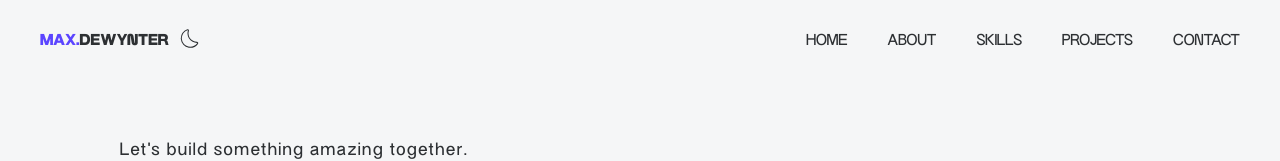
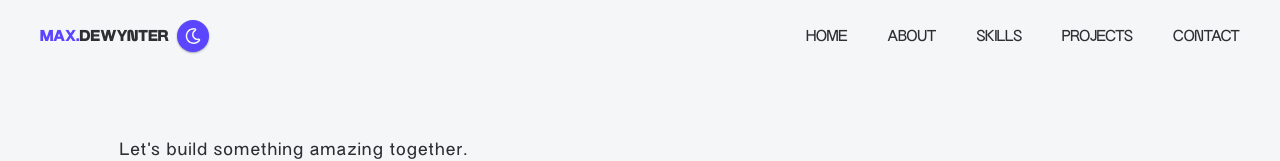
Before and after one commit to maxlearns2code/my-portfolio, a Next.js app: page / in a window 1280 px wide. Shown: the top 161 px of the page. Built offline with nearby package versions, Linux system fonts and the light colour scheme.

Commit message:
fix: improve navbar

```diff
--- a/app/components/Navbar.tsx
+++ b/app/components/Navbar.tsx
@@ -10,7 +10,6 @@ import ThemeSwitch from "./ThemeSwitch";
 const Navbar = () => {
   const [nav, setNav] = useState(false);
   const [shadow, setShadow] = useState(false);
-
   const HandleNav = () => {
     setNav(!nav);
   };
@@ -31,43 +30,43 @@ const Navbar = () => {
     <div
       className={
         shadow
-          ? "fixed w-full h-20 shadow-md shadow-gray-400 z-[10] bg-primary-color dark:bg-secondary-color"
-          : "fixed w-full h-20 z-[10] bg-primary-color dark:bg-secondary-color"
+          ? "fixed w-full left-0 top-0 p-5 md:px-10 shadow-md shadow-gray-400 z-[10] bg-primary-color dark:bg-secondary-color"
+          : "fixed w-full left-0 top-0 p-5 md:px-10 z-[10] bg-primary-color dark:bg-secondary-color"
       }
     >
       <div className="flex justify-between items-center w-full h-full">
-        <div className="flex">
+        <div className="flex justify-between items-center">
+          <p className="mr-2 mt-1 uppercase font-bold hover:border-b">
             <Link href="/">
-            <p className="ml-10 mr-2 mt-1 uppercase font-bold hover:border-b">
               <span className="text-tertiary-color dark:text-quaternary-color">
                 Max.
               </span>
               Dewynter
+            </Link>
           </p>
-          </Link>
           <ThemeSwitch />
         </div>
         <nav>
-          <ul className="hidden md:flex mt-1">
-            <li className="mr-10 uppercase hover:border-b">
+          <ul className="hidden md:flex mt-1 space-x-10">
+            <li className="uppercase hover:border-b">
               <Link href="/#home">Home</Link>
             </li>
-            <li className="mr-10 uppercase hover:border-b">
+            <li className="uppercase hover:border-b">
               <Link href="/#about">About</Link>
             </li>
-            <li className="mr-10 uppercase hover:border-b">
+            <li className="uppercase hover:border-b">
               <Link href="/#skills">Skills</Link>
             </li>
-            <li className="mr-10 uppercase hover:border-b">
+            <li className="uppercase hover:border-b">
               <Link href="/#projects">Projects</Link>
             </li>
-            <li className="mr-10 uppercase hover:border-b">
+            <li className="uppercase hover:border-b">
               <Link href="/#contact">Contact</Link>
             </li>
           </ul>
-          <div onClick={HandleNav} className="md:hidden mr-5">
-            <AiOutlineMenu size={25} />
-          </div>
+          <button onClick={HandleNav} className="md:hidden px-2 pb-2">
+            <AiOutlineMenu />
+          </button>
         </nav>
       </div>
       <div
@@ -78,55 +77,62 @@ const Navbar = () => {
         <div
           className={
             nav
-              ? "md:hidden fixed left-0 top-0 w-[75%] sm:w-[60%] md:w-[45%] h-screen bg-primary-color dark:bg-secondary-color p-10 ease-in duration-500"
-              : "fixed left-[-100%] top-0 p-10 ease-in duration-500"
+              ? "md:hidden fixed left-0 top-0 w-[80%] h-screen bg-primary-color dark:bg-secondary-color py-5 px-10  ease-in duration-500"
+              : "fixed left-[-100%] top-0 py-5 px-10 ease-in duration-500"
           }
         >
           <div>
             <div className="flex w-full items-center justify-between">
+              <p className="mt-1 uppercase font-bold hover:border-b">
                 <Link href="/">
-                <p className="text-1xl font-bold uppercase">
                   <span className="text-tertiary-color dark:text-quaternary-color">
                     Max.
                   </span>
                   Dewynter
+                </Link>
               </p>
-              </Link>
-              <div
-                onClick={HandleNav}
-                className="rounded-full shadow-md shadow-gray-400 p-3 cursor-pointer"
-              >
+              <button onClick={HandleNav} className="px-2 pb-2">
                 <AiOutlineClose />
+              </button>
             </div>
-            </div>
-            <div className="border-b border-gray-300 my-4">
-              <p className=" w-[85%] md:w-[90%] py-4">
+            <div className="border-b border-gray-300 mt-10">
+              <p className=" w-[80%] py-5">
                 Let&apos;s build something amazing together.
               </p>
             </div>
             <div className="py-4 flex flex-col">
               <ul className="uppercase">
+                <li className="py-4 uppercase">
                   <Link onClick={() => setNav(false)} href="/#home">
-                  <li className="py-4 uppercase">Home</li>
+                    Home
                   </Link>
+                </li>
+                <li className="py-4 uppercase">
                   <Link onClick={() => setNav(false)} href="/#about">
-                  <li className="py-4 uppercase">About</li>
+                    About
                   </Link>
+                </li>
+                <li className="py-4 uppercase">
                   <Link onClick={() => setNav(false)} href="/#skills">
-                  <li className="py-4 uppercase">Skills</li>
+                    Skills
                   </Link>
+                </li>
+                <li className="py-4 uppercase">
                   <Link onClick={() => setNav(false)} href="/#projects">
-                  <li className="py-4 uppercase">Projects</li>
+                    Projects
                   </Link>
+                </li>
+                <li className="py-4 uppercase">
                   <Link onClick={() => setNav(false)} href="/#contact">
-                  <li className="py-4 uppercase">Contact</li>
+                    Contact
                   </Link>
+                </li>
               </ul>
-              <div className="pt-40">
-                <p className=" uppercase text-tertiary-color dark:text-quaternary-color">
+              <div className=" py-20">
+                <p className="mb-5 uppercase text-tertiary-color dark:text-quaternary-color">
                   Let&apos;s connect
                 </p>
-                <div className="flex items-center justify-between my-4 w-full sm:w-[80%]">
+                <div className="flex items-center justify-between my-5 w-full">
                   <Link
                     tabIndex={0}
                     aria-label="take a look at my linkedin profile"
--- a/app/components/ThemeSwitch.tsx
+++ b/app/components/ThemeSwitch.tsx
@@ -1,10 +1,8 @@
 "use client";
 
 import { useTheme } from "next-themes";
-import Image from "next/image";
 import { useEffect, useState } from "react";
-import { CiDark, CiLight } from "react-icons/ci";
-import { WiMoonAltFull } from "react-icons/wi";
+import { FaRegStar, FaRegMoon, FaRegSun } from "react-icons/fa";
 
 export default function ThemeSwitch() {
   const [mounted, setMounted] = useState(false);
@@ -14,12 +12,22 @@ export default function ThemeSwitch() {
 
   if (!mounted)
     return (
-      <WiMoonAltFull size={25} />
+      <button className="px-2 md:px-2 pb-2">
+        <FaRegStar />
+      </button>
     );
   if (resolvedTheme === "dark") {
-    return <CiLight size={25} onClick={() => setTheme("light")} />;
+    return (
+      <button className="px-2 md:px-2 pb-2" onClick={() => setTheme("light")}>
+        <FaRegSun />
+      </button>
+    );
   }
   if (resolvedTheme === "light") {
-    return <CiDark size={25} onClick={() => setTheme("dark")} />;
+    return (
+      <button className="px-2 md:px-2 pb-2" onClick={() => setTheme("dark")}>
+        <FaRegMoon />
+      </button>
+    );
   }
 }
--- a/app/globals.scss
+++ b/app/globals.scss
@@ -38,6 +38,6 @@ html {
     @apply text-3xl sm:text-4xl md:text-5xl;
   }
   button {
-    @apply shadow-sm shadow-gray-400 bg-tertiary-color text-primary-color hover:bg-quaternary-color hover:text-secondary-color dark:bg-quaternary-color dark:text-secondary-color dark:hover:bg-tertiary-color dark:hover:text-primary-color px-4 md:px-6  pt-2 pb-1 font-bold tracking-wider rounded-3xl  transition-all duration-300 ease-in-out;
+    @apply shadow-sm shadow-gray-400 bg-tertiary-color text-primary-color hover:bg-quaternary-color hover:text-secondary-color dark:bg-quaternary-color dark:text-secondary-color dark:hover:bg-tertiary-color dark:hover:text-primary-color px-4 md:px-6 pt-2 pb-1 font-bold tracking-wider rounded-3xl  transition-all duration-300 ease-in-out;
   }
 }
```
Lines whose indentation alone changed are shown as unchanged.
